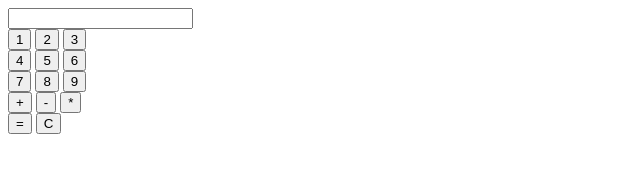
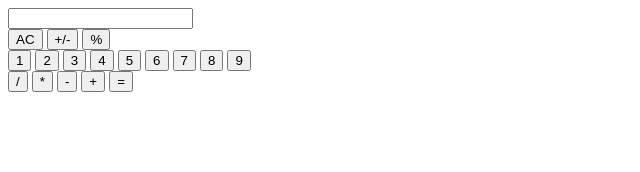
Before and after one commit to JakobSundstrom/calculator, a plain HTML site: page index.html in a window 1280 px wide. Shown: the whole page, without its empty margins (0-640 px from the left). Drawn offline with Linux system fonts and the light colour scheme.

Commit message:
structure divs in html for css styling

```diff
--- a/index.html
+++ b/index.html
@@ -3,27 +3,50 @@
 <head>
     <script src="script.js"></script>
     <title>Calculator</title>
+    <link rel="stylesheet" href="style.css">
 </head>
 <body>
+    <div class="container">
+        <div class="displayWindow">
             <input type="text" id="result" readonly>
-    <br>
+        </div>
+
+        <div  class="innerBox">
+            <div class="innerBoxLeft">
+                <div class="tools">
+                    <button onclick="clearInput()">AC</button>
+                    <button>+/-</button>
+                    <button>%</button>
+                </div>
+                <div class="numbers">
                     <button onclick="appendToInput(1)">1</button>
                     <button onclick="appendToInput(2)">2</button>
                     <button onclick="appendToInput(3)">3</button>
-    <br>
+
                     <button onclick="appendToInput(4)">4</button>
                     <button onclick="appendToInput(5)">5</button>
                     <button onclick="appendToInput(6)">6</button>
-    <br>
+
                     <button onclick="appendToInput(7)">7</button>
                     <button onclick="appendToInput(8)">8</button>
                     <button onclick="appendToInput(9)">9</button>
-    <br>
+                </div>
+            </div>
+
+            <div class="innerBoxRight">
+                <div class="operators">
+                    <button onclick="appendToInput('/')">/</button>
+                    <button onclick="appendToInput('*')">*</button>
+                    <button onclick="appendToInput('-')">-</button>
                     <button onclick="appendToInput('+')">+</button>
-    <button onclick="appendToInput('-')">-</button>
-    <button onclick="appendToInput('*')">*</button>
-    <br>
                     <button onclick="calculateResult()">=</button>
-    <button onclick="clearInput()">C</button>
+                </div>
+            </div>
+        </div>
+
+        <div>
+
+        </div>
+    </div>
 </body>
 </html>
```
Also changed, not shown: style.css (added). Lines whose indentation alone changed are shown as unchanged.
